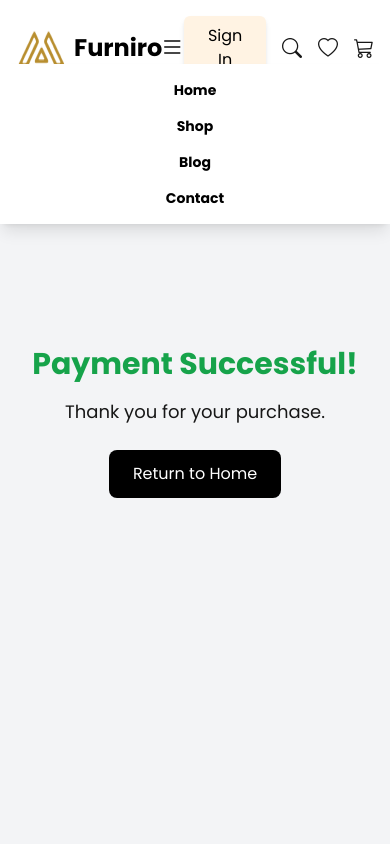
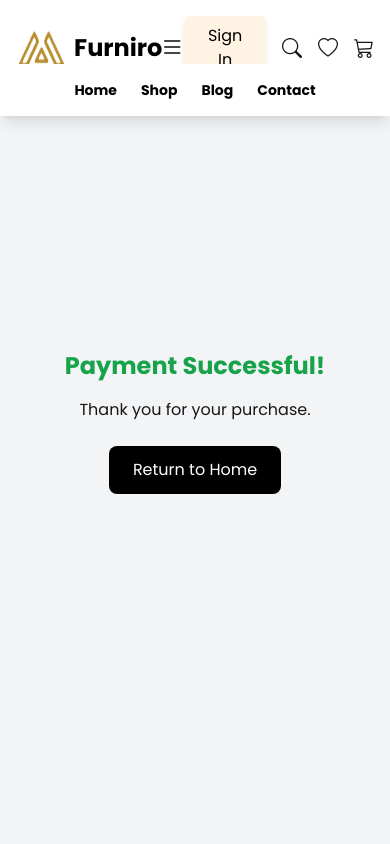
Before and after one commit to khawajanaqeeb/hackathon-iii, a Next.js app: page /success in a window 390 px wide. Both pictures are taken after a click on the element 172 px from the left and 48 px from the top of the page. Shown: the top 844 px of the page. Built offline with nearby package versions, Linux system fonts and the light colour scheme; no server answers.

Commit message:
better mobile view

```diff
--- a/package.json
+++ b/package.json
@@ -19,6 +19,7 @@
     "@stripe/stripe-js": "^5.6.0",
     "@tailwindcss/line-clamp": "^0.4.4",
     "bootstrap-icons": "^1.11.3",
+    "lucide-react": "^0.475.0",
     "next": "14.2.15",
     "next-sanity": "^9.8.38",
     "react": "^18",
--- a/src/app/components/Header.tsx
+++ b/src/app/components/Header.tsx
@@ -67,7 +67,7 @@ export default function Header(data: any) {
       {/* Mobile Menu (Visibility controlled by state) */}
       {isMenuOpen && (
         <div className="md:hidden fixed top-16 left-0 w-full bg-white shadow-lg z-40">
-          <ul className="flex flex-col items-center space-y-4 text-sm font-semibold text-black p-4">
+          <ul className="flex flex-row items-center justify-center space-x-6 text-sm font-semibold text-black p-4">
             <li><Link href="/">Home</Link></li>
             <li><Link href="/shop">Shop</Link></li>
             <li><Link href="/blog">Blog</Link></li>
--- a/src/app/components/ProductList.tsx
+++ b/src/app/components/ProductList.tsx
@@ -1,4 +1,5 @@
-"use client";
+'use client'
+
 
 import { useEffect, useState } from "react";
 import { fetchProducts } from "@/sanity/lib/fetchProducts";
@@ -64,7 +65,11 @@ const ProductList = () => {
       quantity: 1,
     };
     addToCart(cartItem);
-    toast.success(`${product.title} added to cart!`);
+    toast.success(`${product.title} added to cart!`, {
+      position: "bottom-right", // Positioning it in the top-right
+      className: "toast-container", // Custom class for styling
+      autoClose: 2000, // Auto close after 2 seconds
+    });
   };
 
   const handleAddToFavorites = (product: Product) => {
@@ -76,7 +81,11 @@ const ProductList = () => {
       quantity: 1,
     };
     addToFavorites(favoriteItem);
-    toast.success(`${product.title} added to favorites!`);
+    toast.success(`${product.title} added to favorites!`, {
+      position: "bottom-right", // Positioning it in the top-right
+      className: "toast-container", // Custom class for styling
+      autoClose: 2000, // Auto close after 2 seconds
+    });
   };
 
   return (
--- a/src/app/success/page.tsx
+++ b/src/app/success/page.tsx
@@ -2,10 +2,15 @@ import Link from "next/link";
 
 export default function Success() {
   return (
-    <div className="flex flex-col items-center justify-center min-h-screen bg-gray-100">
-      <h1 className="text-3xl font-bold text-green-600">Payment Successful!</h1>
-      <p className="text-lg mt-4">Thank you for your purchase.</p>
-      <Link href="/" className="mt-6 px-6 py-3 bg-black text-white rounded-lg hover:bg-gray-700">
+    <div className="flex flex-col items-center justify-center min-h-screen px-4 bg-gray-100 text-center">
+      <h1 className="text-2xl md:text-3xl font-bold text-green-600">
+        Payment Successful!
+      </h1>
+      <p className="text-base md:text-lg mt-4">Thank you for your purchase.</p>
+      <Link
+        href="/"
+        className="mt-6 px-6 py-3 bg-black text-white rounded-lg hover:bg-gray-700"
+      >
         Return to Home
       </Link>
     </div>
```
Also changed, not shown: 1 other file (tests, documents, lock files or other folders).
